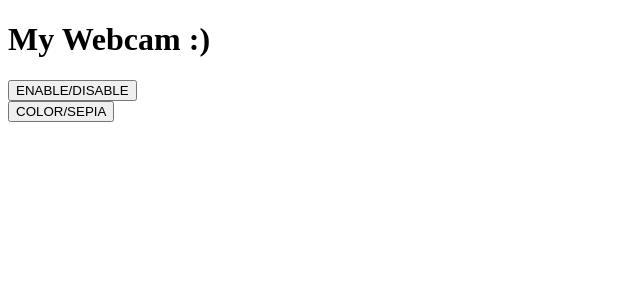
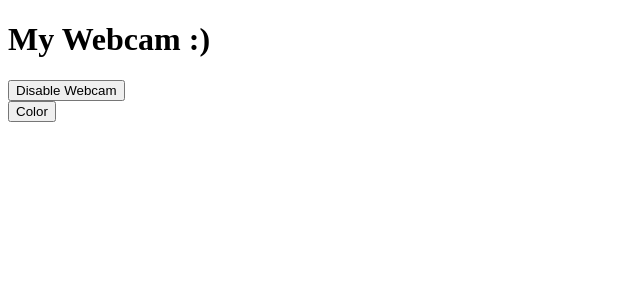
Before and after one commit to bouwe77/react-webcam, a React (Create React App) app: page / in a window 1280 px wide. Shown: the top 300 px of the page, without its empty margins (0-640 px from the left). Built offline with nearby package versions, Linux system fonts and the light colour scheme; no server answers.

Commit message:
Updated the buttons so they indicate whether webcam and sepia is enabled or not

```diff
--- a/src/App.js
+++ b/src/App.js
@@ -27,8 +27,11 @@ function App() {
       <h1>My Webcam :)</h1>
 
       <div>
-        <button onClick={toggleDisableWebcam}>ENABLE/DISABLE</button>
-        <br /> <button onClick={toggleSepia}>COLOR/SEPIA</button>
+        <button onClick={toggleDisableWebcam}>
+          {webcamDisabled ? "Enable Webcam" : "Disable Webcam"}
+        </button>
+        <br />{" "}
+        <button onClick={toggleSepia}>{sepia ? "Color" : "Sepia"}</button>
       </div>
 
       {webcamDisabled ? (
```
